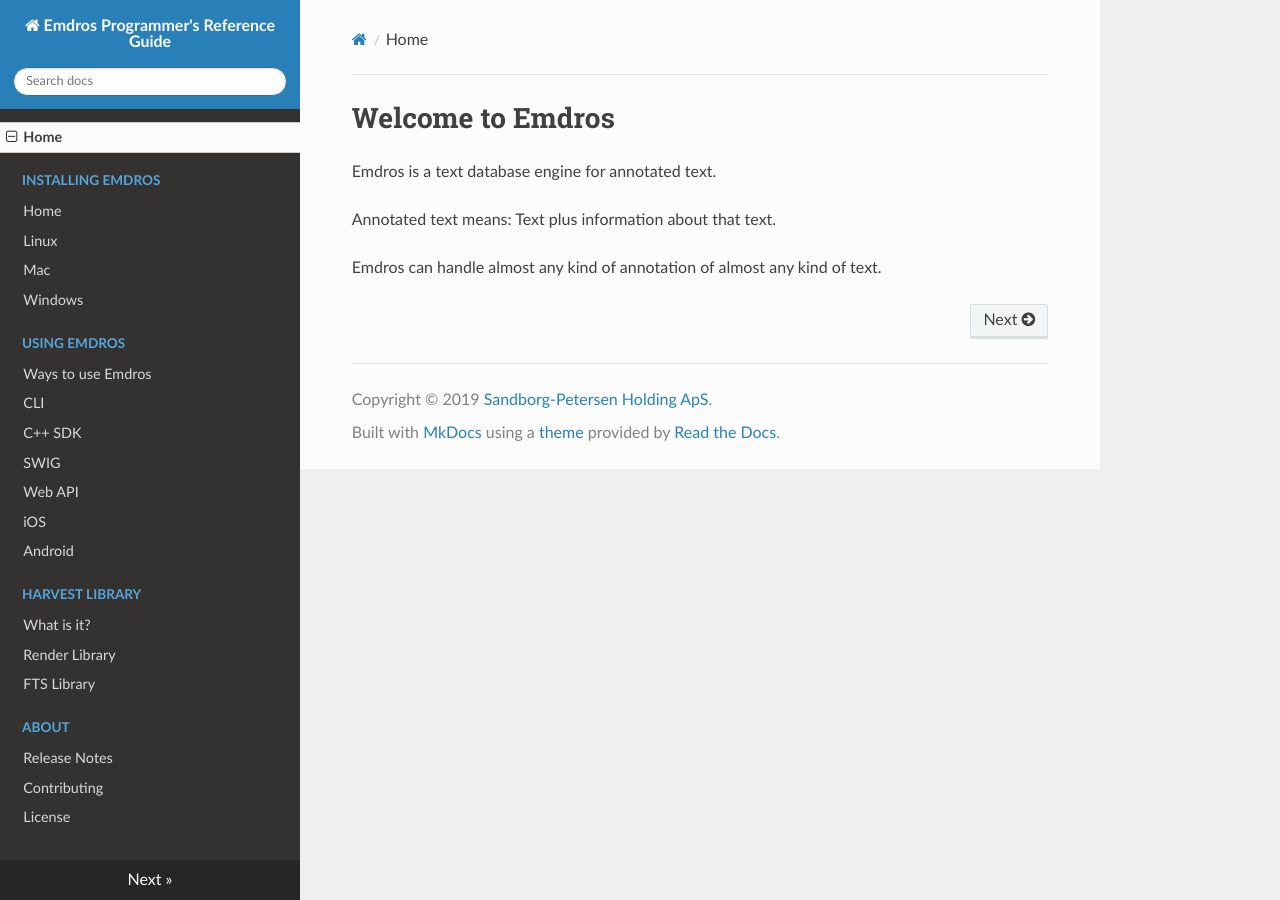
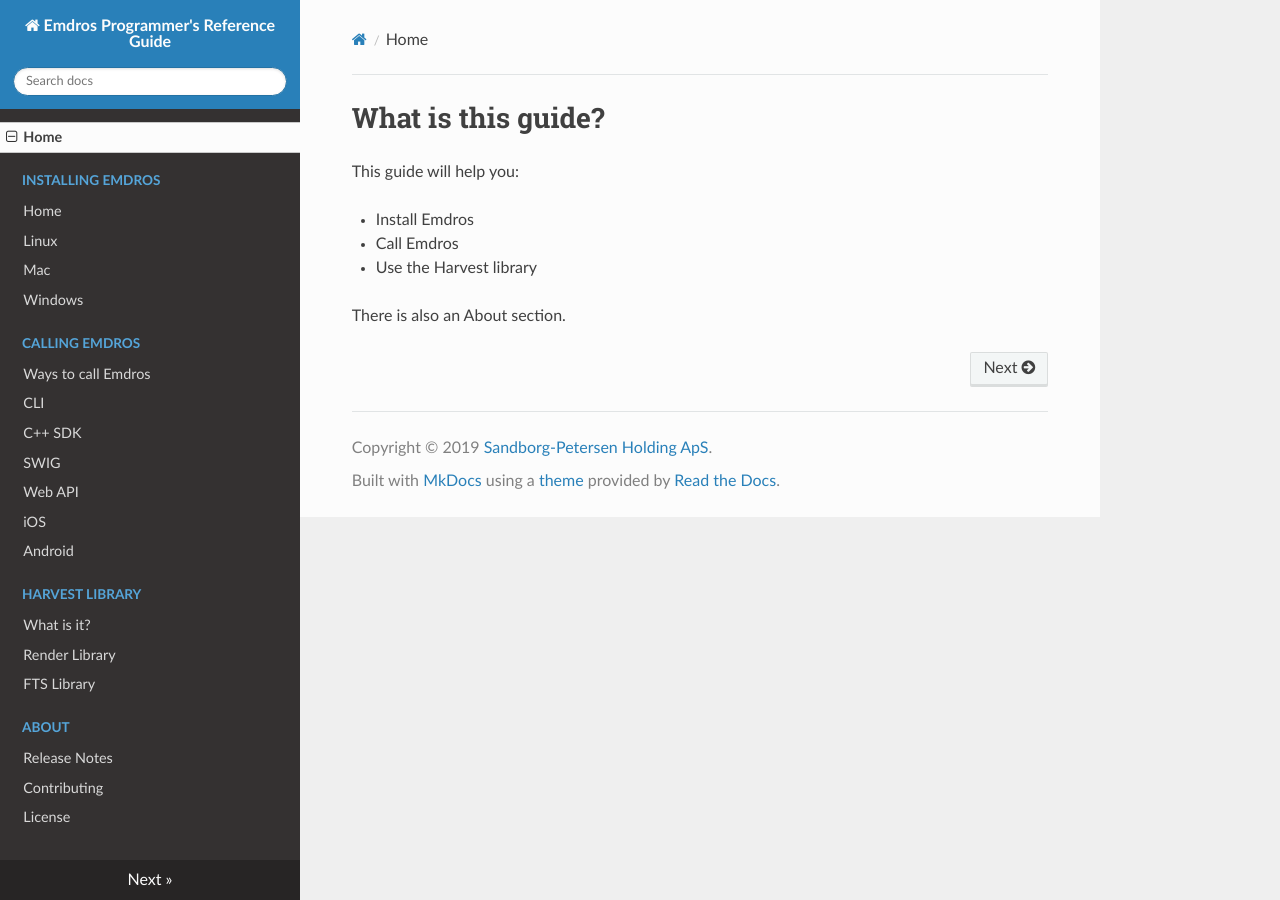
Before and after one commit to emdros/docs-emdros, an MkDocs documentation site: the page built from doc/markdown/progref/docs/index.md, in a window 1280 px wide. Built offline with MkDocs 1.6.1, drawn with Linux system fonts in a browser that asks for light colours; nearby versions of some CDN libraries; old or Windows-style settings are respelled for this version of MkDocs.

Commit message:
Rename using_emdros -> calling_emdros.

```diff
--- a/doc/markdown/progref/docs/index.md
+++ b/doc/markdown/progref/docs/index.md
@@ -1,8 +1,9 @@
-# Welcome to Emdros
+# What is this guide?
 
-Emdros is a text database engine for annotated text.
+This guide will help you:
 
-Annotated text means: Text plus information about that text.
+- Install Emdros
+- Call Emdros
+- Use the Harvest library
 
-Emdros can handle almost any kind of annotation of almost any kind of
-text.
+There is also an About section.
--- a/doc/markdown/progref/mkdocs.yml
+++ b/doc/markdown/progref/mkdocs.yml
@@ -13,14 +13,14 @@
          - Linux: installing/linux.md
          - Mac: installing/mac.md
          - Windows: installing/windows.md
-    - Using Emdros:
-         - Ways to use Emdros: using_emdros/index.md
-         - CLI: using_emdros/cli.md
-         - C++ SDK: using_emdros/sdk.md
-         - SWIG: using_emdros/swig.md
-         - Web API: using_emdros/webapi.md
-         - iOS: using_emdros/ios.md
-         - Android: using_emdros/android.md
+    - Calling Emdros:
+         - Ways to call Emdros: calling_emdros/index.md
+         - CLI: calling_emdros/cli.md
+         - C++ SDK: calling_emdros/sdk.md
+         - SWIG: calling_emdros/swig.md
+         - Web API: calling_emdros/webapi.md
+         - iOS: calling_emdros/ios.md
+         - Android: calling_emdros/android.md
     - Harvest Library:
          - What is it?: harvestlib/index.md
          - Render Library: harvestlib/renderlib.md
```
Also changed, not shown: doc/markdown/progref/docs/calling_emdros/android.md (added), doc/markdown/progref/docs/calling_emdros/cli.md (added), doc/markdown/progref/docs/calling_emdros/index.md (added), doc/markdown/progref/docs/calling_emdros/ios.md (added), doc/markdown/progref/docs/calling_emdros/sdk.md (added), doc/markdown/progref/docs/calling_emdros/swig.md (added), doc/markdown/progref/docs/calling_emdros/webapi.md (added).
